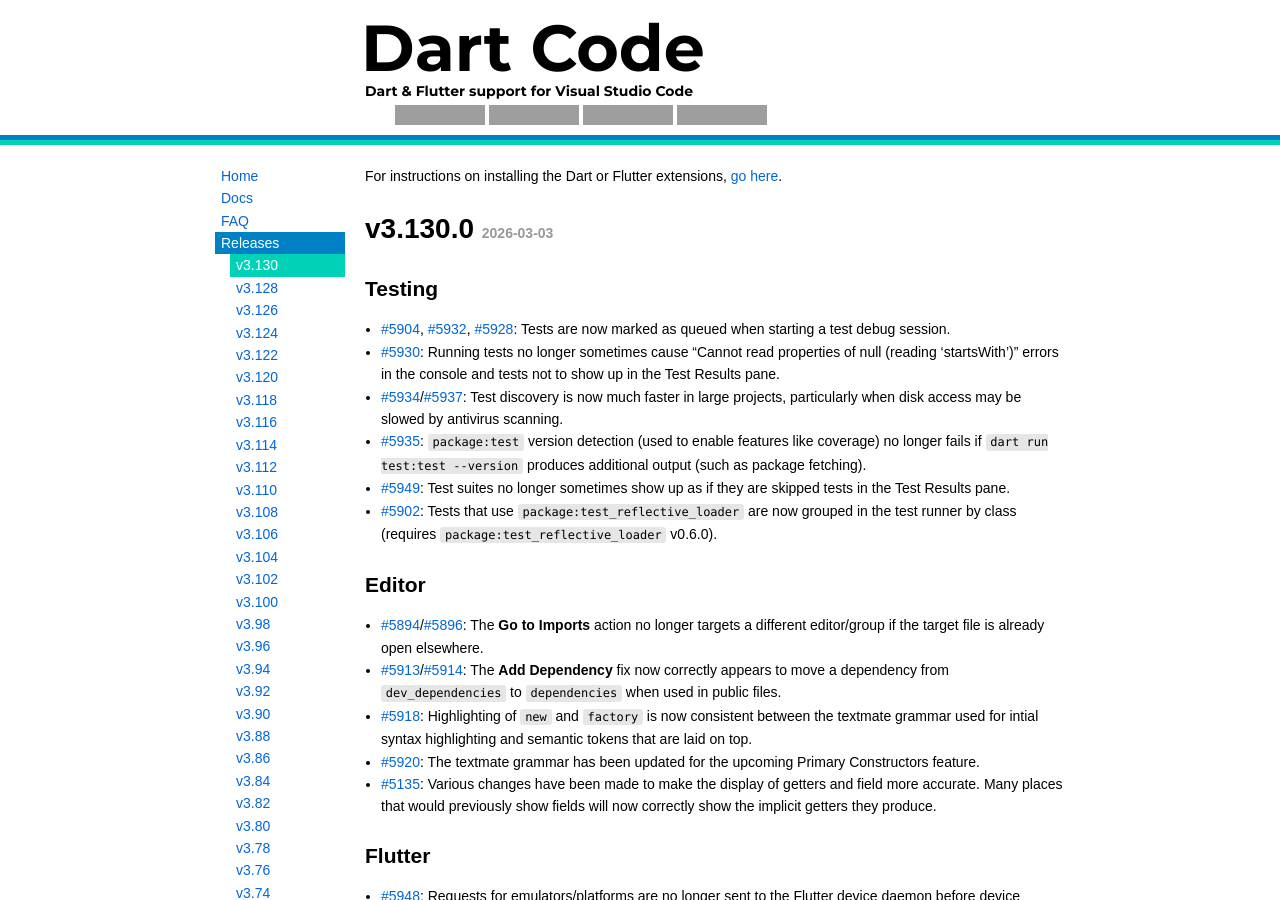
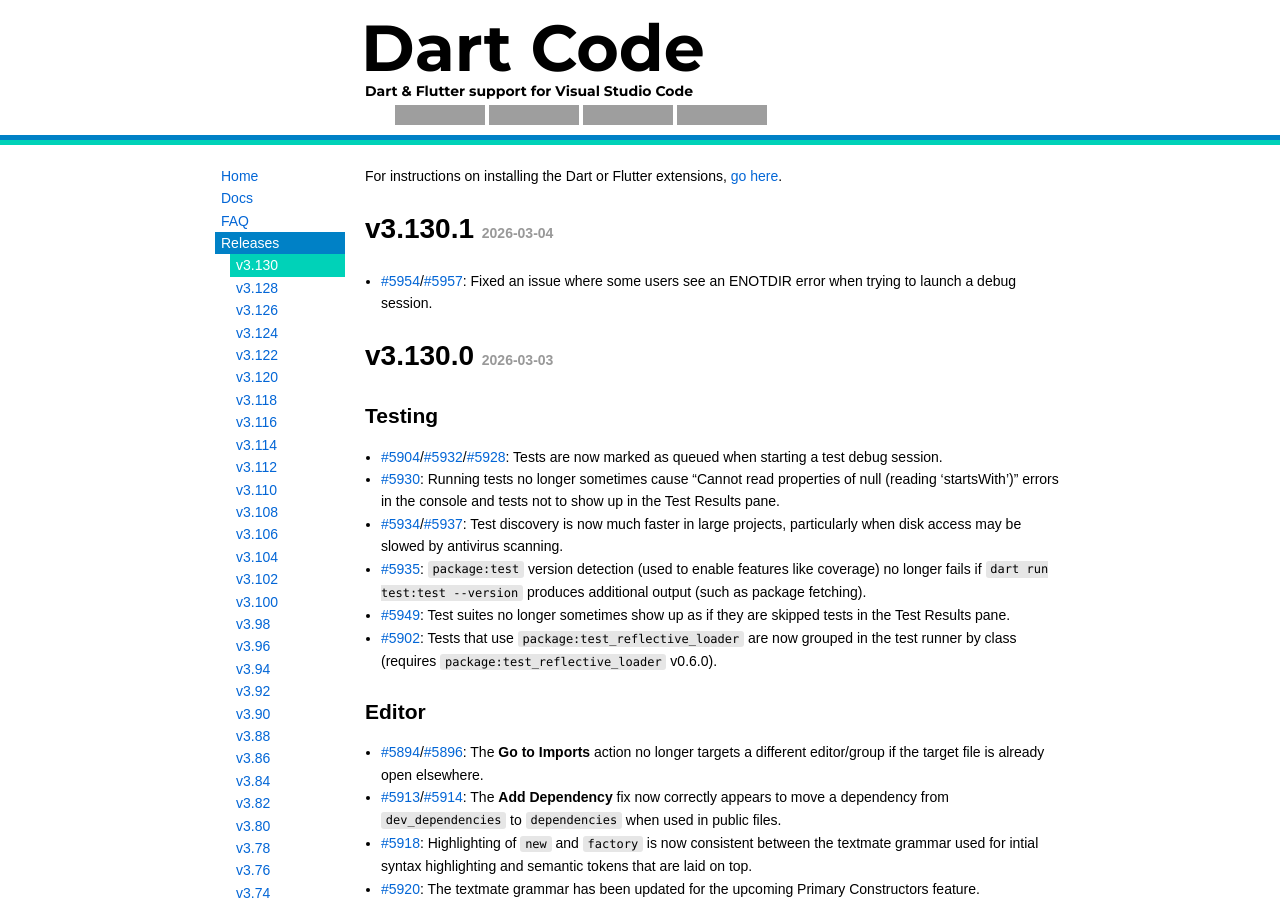
Before and after one commit to Dart-Code/Website, a Jekyll site: the page built from _releases/v3.130.md, in a window 1280 px wide and 900 px high. Built offline with Jekyll 4.4.1, drawn with Linux system fonts in a browser that asks for light colours; grey boxes are pictures that could not be loaded.

Commit message:
Add v3.130.1

```diff
--- a/_releases/v3.130.md
+++ b/_releases/v3.130.md
@@ -4,11 +4,15 @@
 excerpt: "Testing improvements, performance improvements, bug fixes..."
 ---
 
+# v3.130.1 _2026-03-04_
+
+- [#5954](https://github.com/Dart-Code/Dart-Code/issues/5954)/[#5957](https://github.com/Dart-Code/Dart-Code/issues/5957): Fixed an issue where some users see an ENOTDIR error when trying to launch a debug session.
+
 # v3.130.0 _2026-03-03_
 
 ## Testing
 
-- [#5904](https://github.com/Dart-Code/Dart-Code/issues/5904), [#5932](https://github.com/Dart-Code/Dart-Code/issues/5932), [#5928](https://github.com/Dart-Code/Dart-Code/issues/5928): Tests are now marked as queued when starting a test debug session.
+- [#5904](https://github.com/Dart-Code/Dart-Code/issues/5904)/[#5932](https://github.com/Dart-Code/Dart-Code/issues/5932)/[#5928](https://github.com/Dart-Code/Dart-Code/issues/5928): Tests are now marked as queued when starting a test debug session.
 - [#5930](https://github.com/Dart-Code/Dart-Code/issues/5930): Running tests no longer sometimes cause "Cannot read properties of null (reading 'startsWith')" errors in the console and tests not to show up in the Test Results pane.
 - [#5934](https://github.com/Dart-Code/Dart-Code/issues/5934)/[#5937](https://github.com/Dart-Code/Dart-Code/issues/5937): Test discovery is now much faster in large projects, particularly when disk access may be slowed by antivirus scanning.
 - [#5935](https://github.com/Dart-Code/Dart-Code/issues/5935): `package:test` version detection (used to enable features like coverage) no longer fails if `dart run test:test --version` produces additional output (such as package fetching).
```
